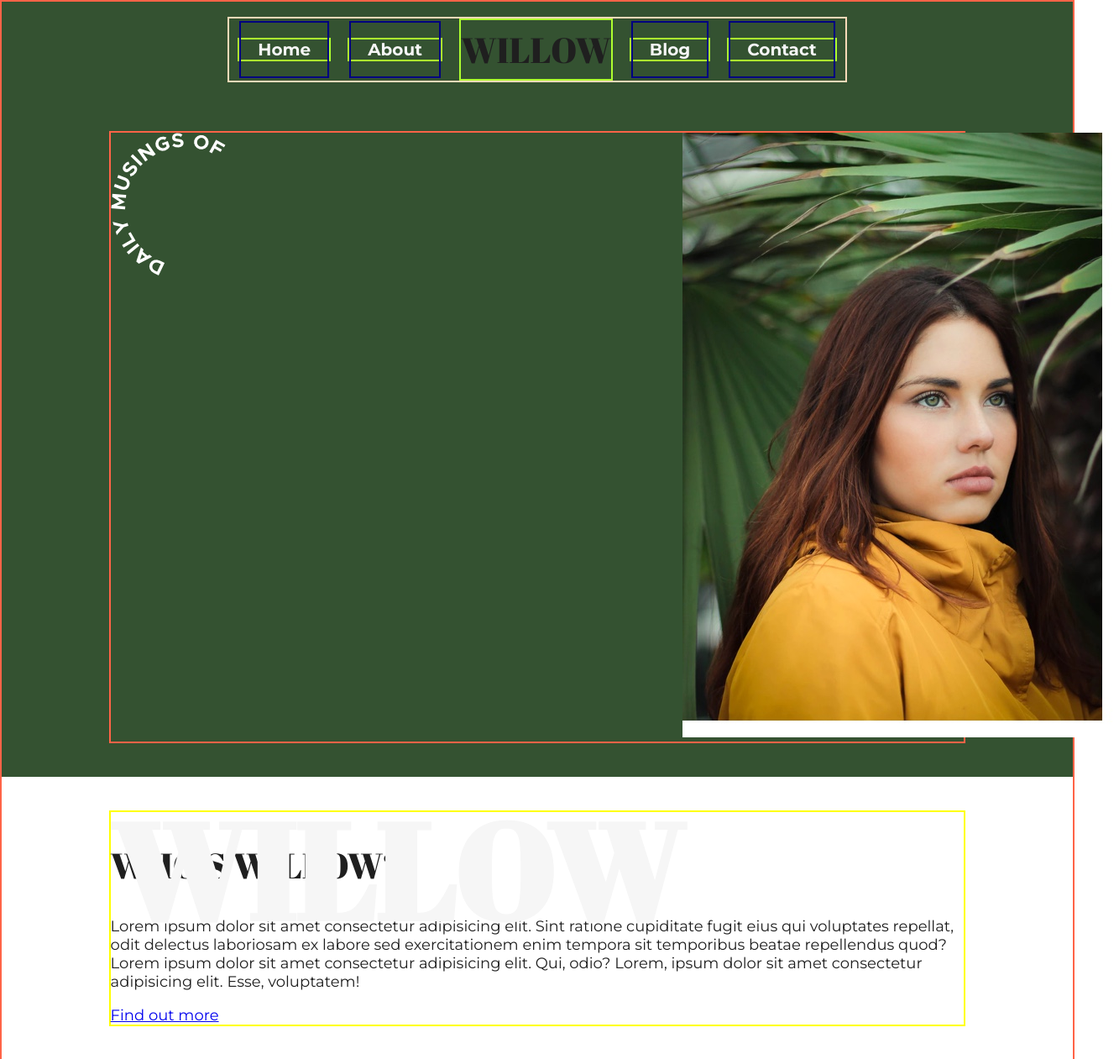
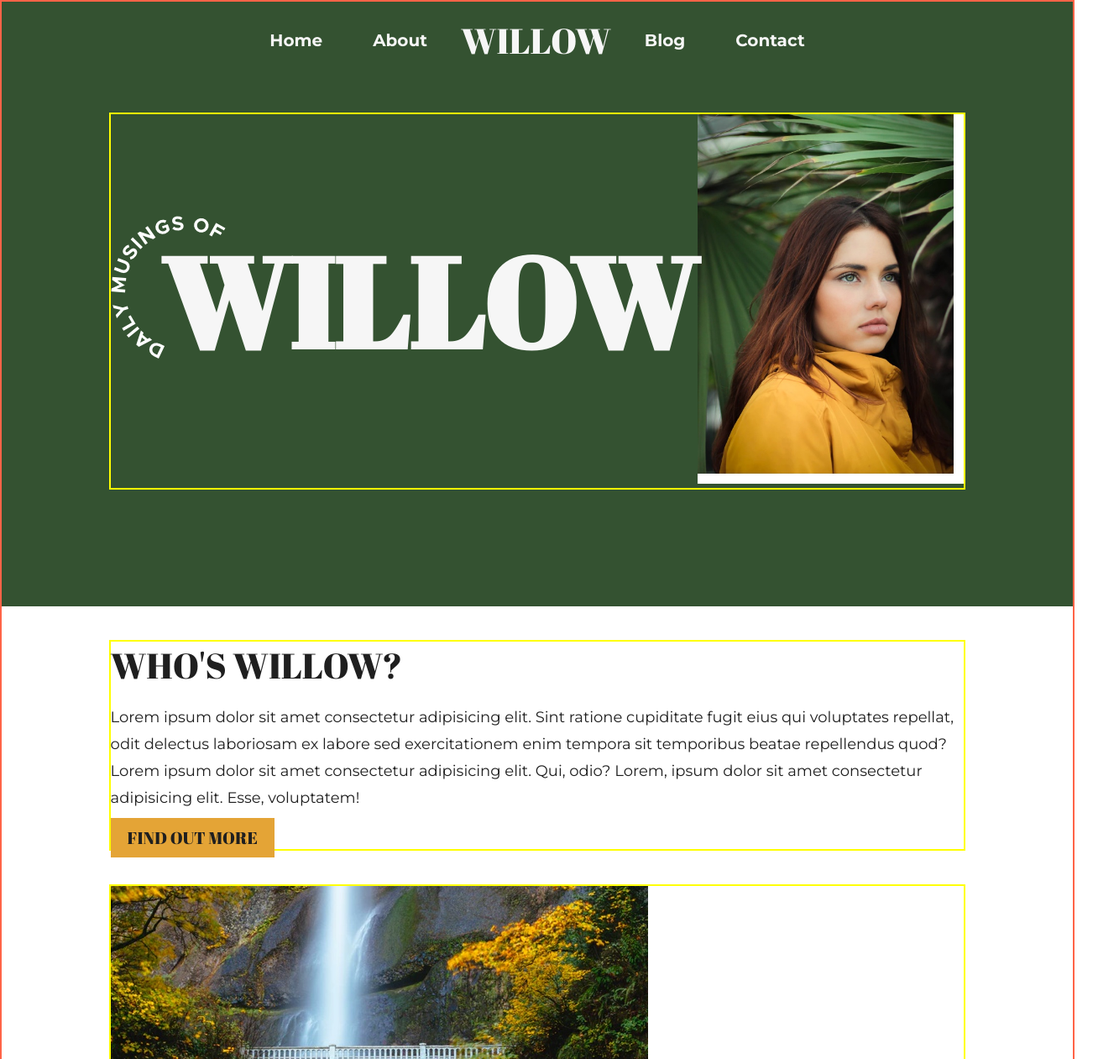
Before and after one commit to anncrypt/anna_ionova_project2, a plain HTML site: page index.html in a window 1280 px wide. Shown: the top 1261 px of the page at 84% size, 1333 px wide, since content can reach past the window. Drawn offline with Linux system fonts and the light colour scheme.

Commit message:
Added styling on Home page header & sections

```diff
--- /dev/null
+++ b/styles/partials/_buttons.scss
@@ -0,0 +1,8 @@
+.btn {
+    text-decoration: none;
+    padding: 10px 20px;
+    @include font-size(2rem);
+    background-color: $accent-color;
+
+
+}
--- a/styles/partials/_global.scss
+++ b/styles/partials/_global.scss
@@ -12,9 +12,10 @@ body {
     text-align: left;
 }
 
-// section {
-//     margin: 20px 0;
-// }
+p {
+    line-height: 3.2rem;
+}
+
 
 .wrapper--main {
     max-width: 1600px;
@@ -35,22 +36,10 @@ body {
 
 }
 
-.main-heading--large {
-    display: flex;
-    flex-wrap: wrap;
-    line-height: 9.2rem;
-    &.main-heading__image {
-        max-width: 100%;
-    }
-    &.main-heading__text {
-        font-size: 15rem;
-        color: $light-color;
-    }
-}
-
 h2 {
     @include font-size(4.2rem);
 }
+
 
 h3 {
     @include font-size(3.2rem);
--- a/styles/partials/_header.scss
+++ b/styles/partials/_header.scss
@@ -5,14 +5,13 @@
     position: relative;
     width: 100%;
     color: $light-color;
+
         .nav__list {
            display: flex;
            flex-wrap: wrap;
            justify-content: space-around;
            align-items: center;
            padding-left: 0;
-        //    margin: 20px;
-           border: 2px solid peachpuff;
         }
 
     &.header--home {
@@ -40,56 +39,52 @@
     margin: 0 10px;
     font-size: 2rem;
     font-weight: bold;
-    border: 2px solid greenyellow;
 
     .nav__link {
         text-decoration: none;
         color: $light-color;
-        // padding: 5px 10px;
         padding: 20px 20px;
-        border: 2px solid navy;
+
         &:hover {
-        color: $accent-color;
+            color: $accent-color;
         }
-        // &:nth-of-type(4),
-        // &:nth-of-type(5) {
-        //     order: 1;
-        // }
     }
-    &.nav__item--logo {
-        line-height: 0;
+    &.nav__item--logo .nav__heading {
+        color: $light-color;
     }
 
 }
 
+
 .main-heading__container {
     display: flex;
-    align-items: space-around;
-    border: solid 2px tomato;
+    align-items: center;
 
     .main-heading--large {
         width: 80%;
+        position: relative;
+        margin-left: 60px;
+
         .main-heading__image {
             height: 100%;
-            &img {
+            position: absolute;
+            left: -60px;
+
+            img {
                 display: block;
-                width:100%
+                width: 100%;
             }
         }
         .main-heading__text {
+            margin: 0 auto;
+            font-size: 15rem;
             color: $light-color;
         }
     }
-    &.header-photo {
-        width: 20%;
+
+    .header-photo {
+        .header-photo__image {
+            width: 100%;
+        }
     }
-
 }
-
-.header-photo {
-    // text-align: right;
-    // position: absolute;
-    // top: 20%;
-    // right: 10%;
-    // min-height: 80vh;
-}
--- a/styles/partials/_main.scss
+++ b/styles/partials/_main.scss
@@ -3,12 +3,28 @@
 // JOURNEY SECTION
 .journey-section {
     background: $light-color;
+    padding: 60px 0;
     .journey-section__wrapper {
+        display: flex;
+        align-items: flex-start;
+
         .journey-section__image {
+            width: 30%;
+            // box-shadow: 15px 15px $secondary-color;
+            img {
+                display: block;
+                width: 70%;
+                box-shadow: 15px 15px $secondary-color;
 
+
+            }
         }
         .journey-section__content {
-
+            width: 70%;
+            h2 {
+                margin-top: 0;
+                line-height: 1;
+            }
         }
     }
 }
--- a/styles/partials/_mixins.scss
+++ b/styles/partials/_mixins.scss
@@ -4,6 +4,7 @@
     font-weight: normal;
     color: $dark-color;
     text-transform: uppercase;
+    margin: 0;
     // letter-spacing: 1px;
 }
 
--- a/styles/style.scss
+++ b/styles/style.scss
@@ -6,3 +6,4 @@
 @import 'partials/main';
 @import 'partials/aside';
 @import 'partials/footer';
+@import 'partials/buttons';
```
Also changed, not shown: styles/style.css, 1 other file.
